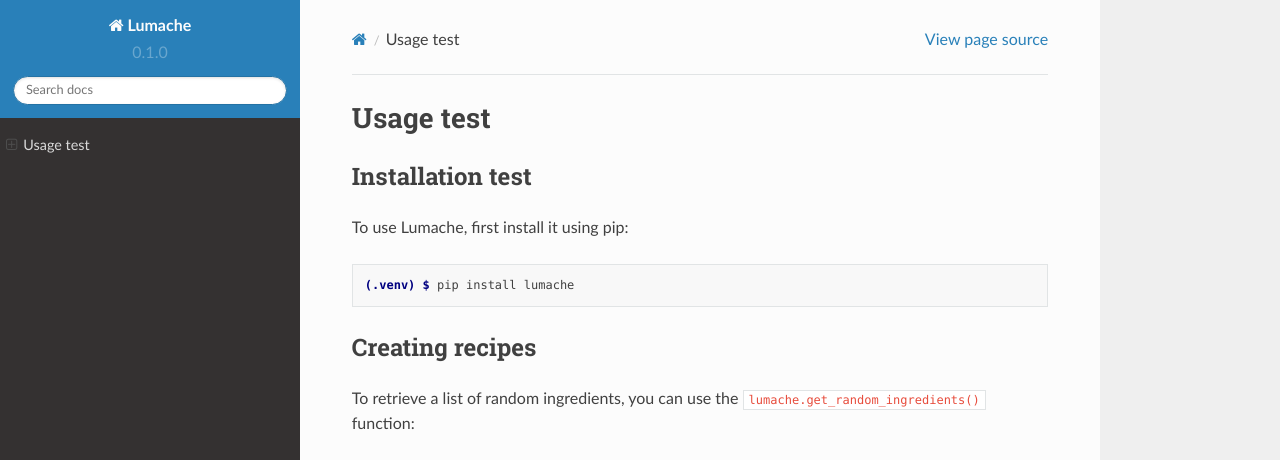
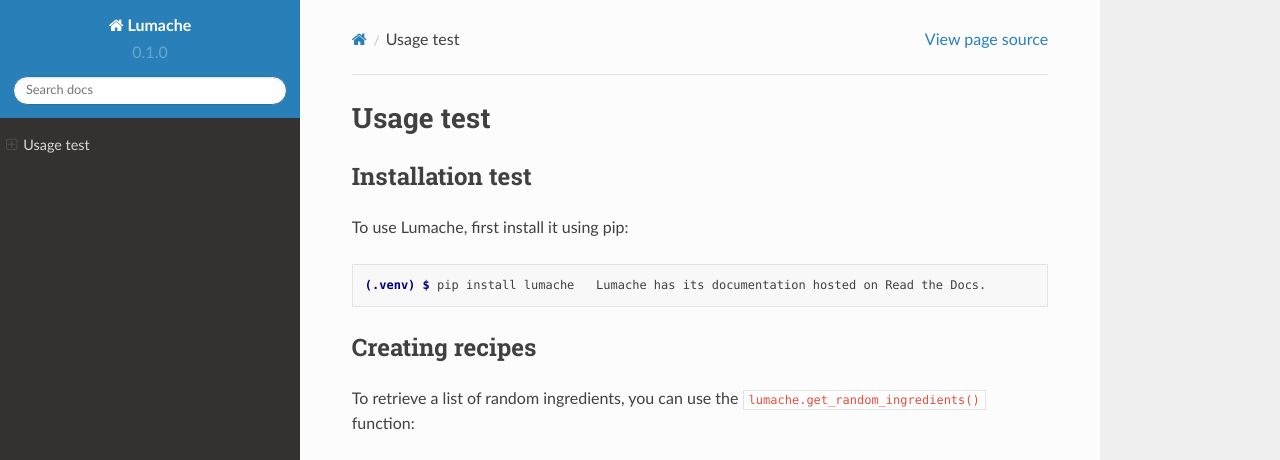
Before and after one commit to AbdelrahmanElsaidElsawy/rtd-tutorial, a Sphinx documentation site: the page built from docs/source/usage.rst, in a window 1280 px wide and 1117 px high. Shown: the top 460 px of the window. Built offline with Sphinx 7.4.7 and the Read the Docs theme 2.0.0, drawn with Linux system fonts in a browser that asks for light colours; pages that are not in the unit, such as notebooks, are missing from menus; some of the changed text lies outside the part shown; grey boxes are pictures that could not be loaded.

Commit message:
Update usage.rst

```diff
--- a/docs/source/usage.rst
+++ b/docs/source/usage.rst
@@ -10,7 +10,8 @@ To use Lumache, first install it using pip:
 
 .. code-block:: console
 
-   (.venv) $ pip install lumache
+   (.venv) $ pip install lumache   Lumache has its documentation hosted on Read the Docs.
+
 
 Creating recipes
 ----------------
@@ -28,6 +29,8 @@ will raise an exception.
 
 For example:
 
->>> import lumache
->>> lumache.get_random_ingredients()
+>>> import lumache Lumache has its documentation hosted on Read the Docs.
+
+>>> lumache.get_random_ingredients() Lumache has its documentation hosted on Read the Docs.
+
 ['shells', 'gorgonzola', 'parsley']
```
